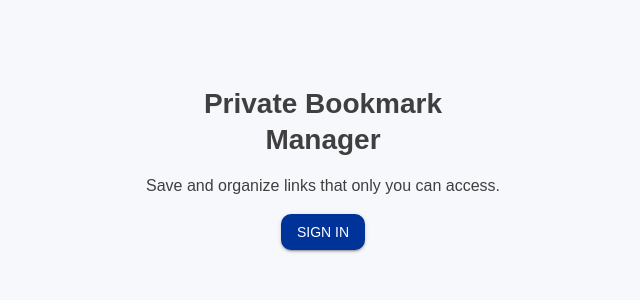
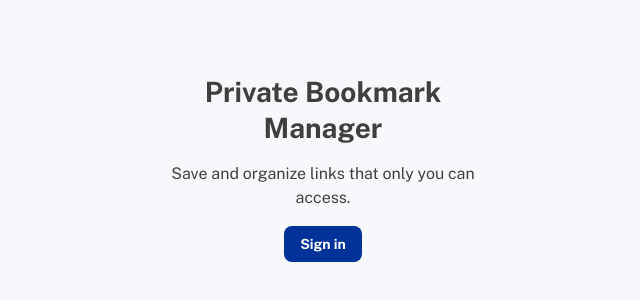
Before and after one commit to besterdev/private-bookmark-manager, a React (Vite) app in the folder frontend/: page / in a window 1280 px wide. Shown: the part 232-532 px from the top of the page, without its empty margins (317-957 px from the left). Built offline with nearby package versions, Linux system fonts and the light colour scheme; no server answers.

Commit message:
💄 style: apply Minimal-inspired bookmark theme

```diff
--- a/frontend/index.html
+++ b/frontend/index.html
@@ -4,7 +4,10 @@
     <meta charset="UTF-8" />
     <link rel="icon" type="image/svg+xml" href="/favicon.svg" />
     <meta name="viewport" content="width=device-width, initial-scale=1.0" />
-    <title>frontend</title>
+    <link rel="preconnect" href="https://fonts.googleapis.com" />
+    <link rel="preconnect" href="https://fonts.gstatic.com" crossorigin />
+    <link href="https://fonts.googleapis.com/css2?family=Public+Sans:wght@400;500;600;700&display=swap" rel="stylesheet" />
+    <title>Private Bookmark Manager</title>
   </head>
   <body>
     <div id="root"></div>
--- a/frontend/src/App.tsx
+++ b/frontend/src/App.tsx
@@ -1,4 +1,4 @@
-import { CssBaseline, ThemeProvider, createTheme } from "@mui/material"
+import { CssBaseline, ThemeProvider } from "@mui/material"
 import { BrowserRouter, Navigate, Route, Routes } from "react-router"
 
 import AuthGate from "./auth/AuthGate"
@@ -7,33 +7,11 @@ import AllBookmarksPage from "./routes/AllBookmarksPage"
 import BookmarksPage from "./routes/BookmarksPage"
 import CallbackPage from "./routes/CallbackPage"
 import CollectionsPage from "./routes/CollectionsPage"
-
-const theme = createTheme({
-  palette: {
-    primary: { main: "#003399", dark: "#002570" },
-    secondary: { main: "#FF6E00", dark: "#CC5800" },
-    text: { primary: "#3F3F3F", secondary: "#666666" },
-    background: { default: "#F7F8FC", paper: "#FFFFFF" },
-    divider: "#E5E7EB",
-    error: { main: "#C62828" },
-    success: { main: "#2E7D32" },
-  },
-  shape: { borderRadius: 10 },
-  spacing: 8,
-  typography: {
-    fontFamily: '"Source Sans 3", sans-serif',
-    h4: {
-      fontFamily: "Manrope, sans-serif",
-      fontSize: "1.75rem",
-      fontWeight: 700,
-      lineHeight: "2.25rem",
-    },
-  },
-})
+import { appTheme } from "./theme"
 
 export default function App() {
   return (
-    <ThemeProvider theme={theme}>
+    <ThemeProvider theme={appTheme}>
       <CssBaseline />
       <AuthGate>
         <BrowserRouter>
--- a/frontend/src/features/bookmarks/BookmarkCard.tsx
+++ b/frontend/src/features/bookmarks/BookmarkCard.tsx
@@ -6,10 +6,10 @@ import type { Bookmark } from './types'
 
 export default function BookmarkCard({ bookmark, collectionName, onDelete }: { bookmark: Bookmark; collectionName: string; onDelete: (bookmark: Bookmark) => void }) {
   return <Card variant="outlined">
-    <CardActionArea component="a" href={bookmark.url} rel="noreferrer" target="_blank">
-      <Box sx={{ alignItems: 'center', aspectRatio: '16 / 9', background: 'linear-gradient(135deg, #003399, #FF6E00)', color: 'common.white', display: 'flex', justifyContent: 'center' }}><BookmarkBorderIcon fontSize="large" /></Box>
-      <CardContent><Typography noWrap sx={{ fontWeight: 700 }}>{bookmark.title}</Typography><Typography color="text.secondary" noWrap variant="body2">{new URL(bookmark.url).hostname}</Typography>{bookmark.notes && <Typography color="text.secondary" sx={{ mt: 1 }} variant="body2">{bookmark.notes}</Typography>}</CardContent>
+    <CardActionArea component="a" href={bookmark.url} rel="noreferrer" sx={{ '&.Mui-focusVisible': { outline: '3px solid #FF6E00', outlineOffset: -3 } }} target="_blank">
+      <Box aria-label={`Bookmark preview for ${bookmark.title}`} role="img" sx={{ alignItems: 'center', aspectRatio: '16 / 9', background: 'linear-gradient(135deg, #003399, #FF6E00)', color: 'common.white', display: 'flex', justifyContent: 'center' }}><BookmarkBorderIcon fontSize="large" /></Box>
+      <CardContent sx={{ p: 2, '&:last-child': { pb: 2 } }}><Typography noWrap sx={{ fontWeight: 700 }}>{bookmark.title}</Typography><Typography color="text.secondary" noWrap variant="body2">{new URL(bookmark.url).hostname}</Typography>{bookmark.notes && <Typography color="text.secondary" sx={{ mt: 1 }} variant="body2">{bookmark.notes}</Typography>}</CardContent>
     </CardActionArea>
-    <CardActions sx={{ justifyContent: 'space-between' }}><Chip label={collectionName} size="small" /><IconButton aria-label="Delete bookmark" color="error" onClick={() => onDelete(bookmark)}><DeleteOutlinedIcon /></IconButton></CardActions>
+    <CardActions sx={{ justifyContent: 'space-between', p: 2, pt: 0 }}><Chip label={collectionName} size="small" /><IconButton aria-label="Delete bookmark" color="error" onClick={() => onDelete(bookmark)}><DeleteOutlinedIcon /></IconButton></CardActions>
   </Card>
 }
--- /dev/null
+++ b/frontend/src/features/bookmarks/BookmarkSearchToolbar.tsx
@@ -0,0 +1,37 @@
+import { Search } from '@mui/icons-material'
+import { Box, Button, Stack, TextField } from '@mui/material'
+import type { ReactNode } from 'react'
+
+interface BookmarkSearchToolbarProps {
+  children?: ReactNode
+  onChange: (value: string) => void
+  onSubmit: () => void
+  value: string
+}
+
+export default function BookmarkSearchToolbar({ children, onChange, onSubmit, value }: BookmarkSearchToolbarProps) {
+  return (
+    <Box
+      aria-label="Bookmark search"
+      component="form"
+      onSubmit={(event) => {
+        event.preventDefault()
+        onSubmit()
+      }}
+      role="search"
+    >
+      <Stack spacing={1.5}>
+        <Stack direction={{ sm: 'row', xs: 'column' }} spacing={1.5}>
+          <TextField
+            fullWidth
+            label="Search bookmarks"
+            onChange={(event) => onChange(event.target.value)}
+            value={value}
+          />
+          <Button startIcon={<Search />} type="submit" variant="contained">Search</Button>
+        </Stack>
+        {children}
+      </Stack>
+    </Box>
+  )
+}
--- a/frontend/src/routes/AllBookmarksPage.tsx
+++ b/frontend/src/routes/AllBookmarksPage.tsx
@@ -1,12 +1,12 @@
 import { useAuth0 } from '@auth0/auth0-react'
-import { Search } from '@mui/icons-material'
-import { Box, Button, Stack, TextField, Typography } from '@mui/material'
+import { Box, Stack, Typography } from '@mui/material'
 import { useCallback, useEffect, useMemo, useState } from 'react'
 
 import EmptyState from '../components/states/EmptyState'
 import ErrorState from '../components/states/ErrorState'
 import LoadingState from '../components/states/LoadingState'
 import BookmarkCardGrid from '../features/bookmarks/BookmarkCardGrid'
+import BookmarkSearchToolbar from '../features/bookmarks/BookmarkSearchToolbar'
 import type { Bookmark, CollectionOption } from '../features/bookmarks/types'
 import { createApiClient } from '../lib/api-client'
 
@@ -67,24 +67,7 @@ export default function AllBookmarksPage() {
 
       {error && <ErrorState message={error} onRetry={() => void load()} />}
 
-      <Box
-        component="form"
-        onSubmit={(event) => {
-          event.preventDefault()
-          setSubmittedSearch(search)
-        }}
-        role="search"
-      >
-        <Stack direction={{ sm: 'row', xs: 'column' }} spacing={1.5}>
-          <TextField
-            fullWidth
-            label="Search bookmarks"
-            onChange={(event) => setSearch(event.target.value)}
-            value={search}
-          />
-          <Button startIcon={<Search />} type="submit" variant="contained">Search</Button>
-        </Stack>
-      </Box>
+      <BookmarkSearchToolbar onChange={setSearch} onSubmit={() => setSubmittedSearch(search)} value={search} />
 
       {items.length === 0 ? (
         <EmptyState
--- a/frontend/src/routes/BookmarksPage.tsx
+++ b/frontend/src/routes/BookmarksPage.tsx
@@ -17,6 +17,7 @@ import ErrorState from '../components/states/ErrorState'
 import LoadingState from '../components/states/LoadingState'
 import BookmarkCardGrid from '../features/bookmarks/BookmarkCardGrid'
 import BookmarkDialog from '../features/bookmarks/BookmarkDialog'
+import BookmarkSearchToolbar from '../features/bookmarks/BookmarkSearchToolbar'
 import type { Bookmark, CollectionOption } from '../features/bookmarks/types'
 import { createApiClient } from '../lib/api-client'
 
@@ -112,24 +113,7 @@ export default function BookmarksPage() {
 
       {error && <ErrorState message={error.message} onRetry={error.retry ? () => void load() : undefined} />}
 
-      <Stack
-        component="form"
-        onSubmit={(event) => {
-          event.preventDefault()
-          setSubmittedSearch(search)
-        }}
-        role="search"
-        spacing={1.5}
-      >
-        <Stack direction={{ sm: 'row', xs: 'column' }} spacing={1.5}>
-          <TextField
-            fullWidth
-            label="Search bookmarks"
-            onChange={(event) => setSearch(event.target.value)}
-            value={search}
-          />
-          <Button type="submit" variant="contained">Search</Button>
-        </Stack>
+      <BookmarkSearchToolbar onChange={setSearch} onSubmit={() => setSubmittedSearch(search)} value={search}>
         <TextField label="Filter collection" onChange={(event) => setFilter(event.target.value)} select value={filter}>
           <MenuItem value="all">All bookmarks</MenuItem>
           <MenuItem value="none">Uncategorized</MenuItem>
@@ -139,7 +123,7 @@ export default function BookmarksPage() {
             </MenuItem>
           ))}
         </TextField>
-      </Stack>
+      </BookmarkSearchToolbar>
 
       <BookmarkCardGrid
         collectionNameById={collectionNameById}
--- /dev/null
+++ b/frontend/src/theme.ts
@@ -0,0 +1,71 @@
+import { createTheme, type Shadows, type Theme } from '@mui/material'
+
+const shadows: Shadows = Array.from({ length: 25 }, (_, index) => (
+  index === 0 ? 'none' : '0 4px 12px rgba(31, 41, 55, 0.08)'
+)) as Shadows
+
+export const appTheme: Theme = createTheme({
+  palette: {
+    background: { default: '#F7F8FC', paper: '#FFFFFF' },
+    divider: '#E5E7EB',
+    error: { main: '#C62828' },
+    primary: { dark: '#002570', main: '#003399' },
+    secondary: { dark: '#CC5800', main: '#FF6E00' },
+    success: { main: '#2E7D32' },
+    text: { primary: '#3F3F3F', secondary: '#666666' },
+  },
+  shape: { borderRadius: 12 },
+  shadows,
+  spacing: 8,
+  typography: {
+    fontFamily: '"Public Sans", sans-serif',
+    h4: { fontSize: '1.75rem', fontWeight: 700, lineHeight: '2.25rem' },
+    h5: { fontWeight: 700 },
+    h6: { fontWeight: 700 },
+  },
+  components: {
+    MuiButton: {
+      styleOverrides: {
+        root: {
+          borderRadius: 8,
+          boxShadow: 'none',
+          fontWeight: 700,
+          textTransform: 'none',
+          '&:focus-visible': { outline: '3px solid #FF6E00', outlineOffset: 2 },
+          '&:hover': { boxShadow: 'none' },
+        },
+      },
+    },
+    MuiCard: {
+      styleOverrides: {
+        root: {
+          border: '1px solid #E5E7EB',
+          boxShadow: '0 4px 12px rgba(31, 41, 55, 0.08)',
+          transition: 'box-shadow 160ms ease, transform 160ms ease',
+          '&:hover': { boxShadow: '0 8px 20px rgba(31, 41, 55, 0.12)', transform: 'translateY(-2px)' },
+        },
+      },
+    },
+    MuiChip: {
+      styleOverrides: {
+        root: { backgroundColor: '#EEF2FF', borderRadius: 8, color: '#003399', fontWeight: 600 },
+      },
+    },
+    MuiDrawer: {
+      styleOverrides: {
+        paper: { borderRight: '1px solid #E5E7EB', boxShadow: '0 8px 20px rgba(31, 41, 55, 0.08)' },
+      },
+    },
+    MuiTextField: {
+      styleOverrides: {
+        root: {
+          '& .MuiOutlinedInput-root': {
+            borderRadius: 8,
+            transition: 'box-shadow 160ms ease',
+            '&.Mui-focused': { boxShadow: '0 0 0 3px rgba(255, 110, 0, 0.2)' },
+          },
+        },
+      },
+    },
+  },
+})
```
Also changed, not shown: 2 other files (tests, documents, lock files or other folders).
